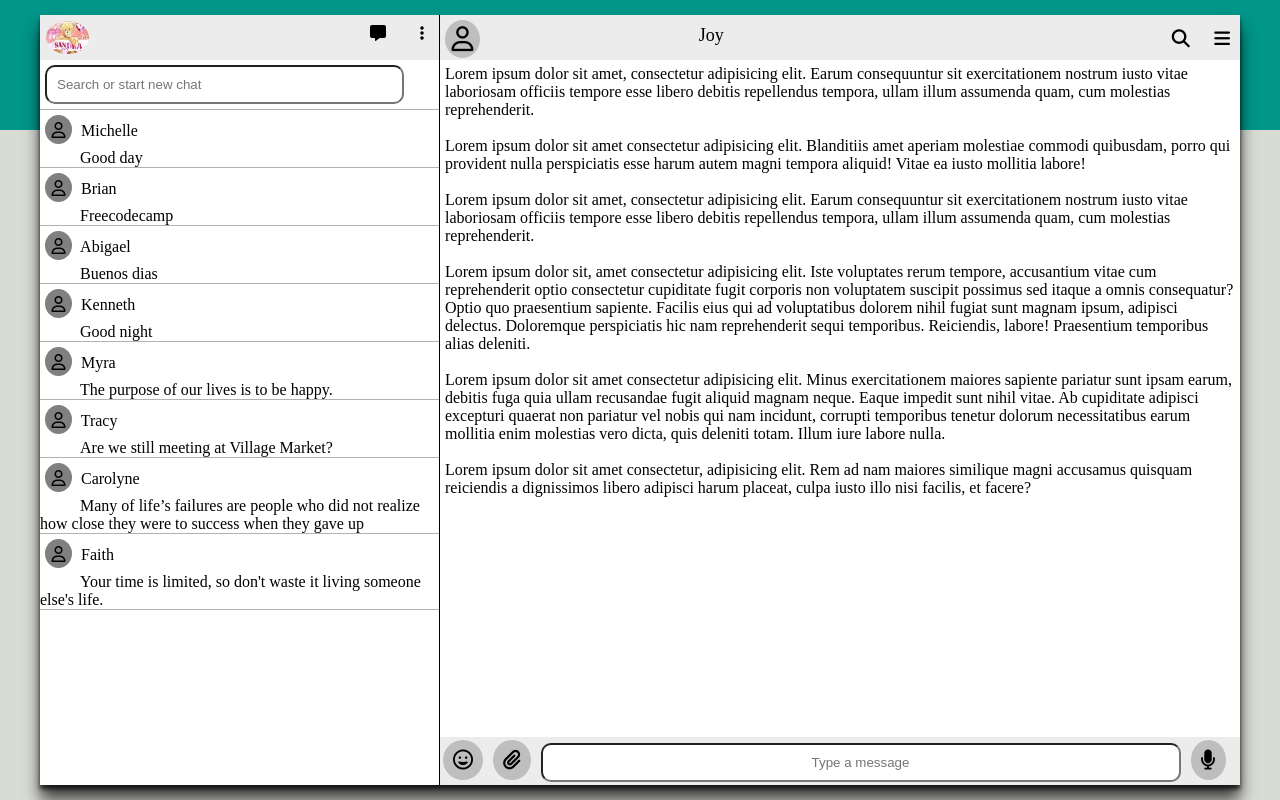
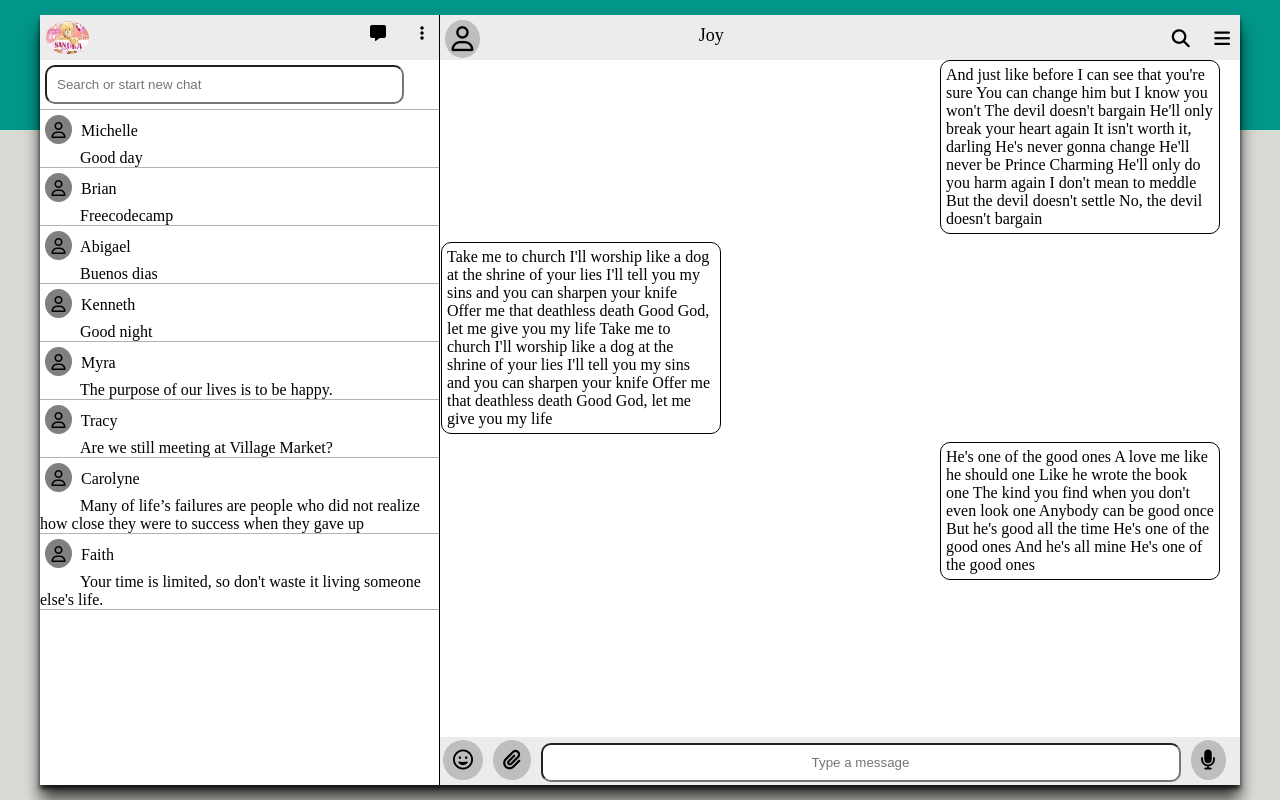
Before and after one commit to SandraChege/chatapp-grid, a plain HTML site: page index.html in a window 1280 px wide. Drawn offline with Linux system fonts and the light colour scheme.

Commit message:
adds some features and styles

```diff
--- a/css/chat.css
+++ b/css/chat.css
@@ -95,7 +95,6 @@ body{
 }
 /*RIGHT SIDE OF THE CHAT APPLICATION*/
 .rightside{
-    /*background image*/
     position: relative;
 }
 .lefside{
@@ -146,6 +145,7 @@ body{
     margin-bottom:8px;
     border-radius: 10px;
 }
+
 /*.speech-bubble{
     width: 120px;
     height: 80px;
@@ -166,11 +166,17 @@ body{
     border-bottom: 13px solid transparent;
     margin: 13px 0 0 -25px;
 }*/
-.message .right{
+.right{
     grid-column: 2/3;
+    width: 35%;
+    margin-left: 500px;
+    border: 1px solid ;
 }
-.message .left{
+.left{
     grid-column: 1/2;
+    width: 35%;
+    border: 1px solid;
+    margin-left: 1px;
 }
 .contact-end{
     width: 100%;
--- a/index.html
+++ b/index.html
@@ -70,25 +70,44 @@
                     </div>
                 </div>
                 <div class="contact-chat">
-                    <div class="message right  square speech-bubble">
-                        <p>Lorem ipsum dolor sit amet, consectetur adipisicing elit. Earum consequuntur sit exercitationem nostrum iusto vitae laboriosam officiis tempore esse libero debitis repellendus tempora, ullam illum assumenda quam, cum molestias reprehenderit.</p>
-                    </div>
-                    <div class="message left  speech-bubble">
-                        <p>Lorem ipsum dolor sit amet consectetur adipisicing elit. Blanditiis amet aperiam molestiae commodi quibusdam, porro qui provident nulla perspiciatis esse harum autem magni tempora aliquid! Vitae ea iusto mollitia labore!</p>
-                    </div>
-                    <div class="message right speech-bubble">
-                        <p>Lorem ipsum dolor sit amet, consectetur adipisicing elit. Earum consequuntur sit exercitationem nostrum iusto vitae laboriosam officiis tempore esse libero debitis repellendus tempora, ullam illum assumenda quam, cum molestias reprehenderit.</p>
+                    <div class="message right">
+                        <p>And just like before
+                            I can see that you're sure
+                            You can change him but I know you won't
+                            The devil doesn't bargain
+                            He'll only break your heart again
+                            It isn't worth it, darling
+                            He's never gonna change
+                            He'll never be Prince Charming
+                            He'll only do you harm again
+                            I don't mean to meddle
+                            But the devil doesn't settle
+                            No, the devil doesn't bargain
+                        </p>
                     </div>
                     <div class="message left">
-                        <p>Lorem ipsum dolor sit, amet consectetur adipisicing elit. Iste voluptates rerum tempore, accusantium vitae cum reprehenderit optio consectetur cupiditate fugit corporis non voluptatem suscipit possimus sed itaque a omnis consequatur?
-                        Optio quo praesentium sapiente. Facilis eius qui ad voluptatibus dolorem nihil fugiat sunt magnam ipsum, adipisci delectus. Doloremque perspiciatis hic nam reprehenderit sequi temporibus. Reiciendis, labore! Praesentium temporibus alias deleniti.</p>
+                        <p>Take me to church
+                            I'll worship like a dog at the shrine of your lies
+                            I'll tell you my sins and you can sharpen your knife
+                            Offer me that deathless death
+                            Good God, let me give you my life
+                            Take me to church
+                            I'll worship like a dog at the shrine of your lies
+                            I'll tell you my sins and you can sharpen your knife
+                            Offer me that deathless death
+                            Good God, let me give you my life</p>
                     </div>
+
                     <div class="message right">
-                        <p>Lorem ipsum dolor sit amet consectetur adipisicing elit. Minus exercitationem maiores sapiente pariatur sunt ipsam earum, debitis fuga quia ullam recusandae fugit aliquid magnam neque. Eaque impedit sunt nihil vitae.
-                        Ab cupiditate adipisci excepturi quaerat non pariatur vel nobis qui nam incidunt, corrupti temporibus tenetur dolorum necessitatibus earum mollitia enim molestias vero dicta, quis deleniti totam. Illum iure labore nulla.</p>
-                    </div>
-                    <div class="message left">
-                        <p>Lorem ipsum dolor sit amet consectetur, adipisicing elit. Rem ad nam maiores similique magni accusamus quisquam reiciendis a dignissimos libero adipisci harum placeat, culpa iusto illo nisi facilis, et facere?</p>
+                        <p>He's one of the good ones
+                            A love me like he should one
+                            Like he wrote the book one
+                            The kind you find when you don't even look one
+                            Anybody can be good once
+                            But he's good all the time
+                            He's one of the good ones
+                            And he's all mine
+                            He's one of the good ones</p>
                     </div>
                 </div>
                 <div class="contact-end">
```
Also changed, not shown: photos/background.jpg (added).
